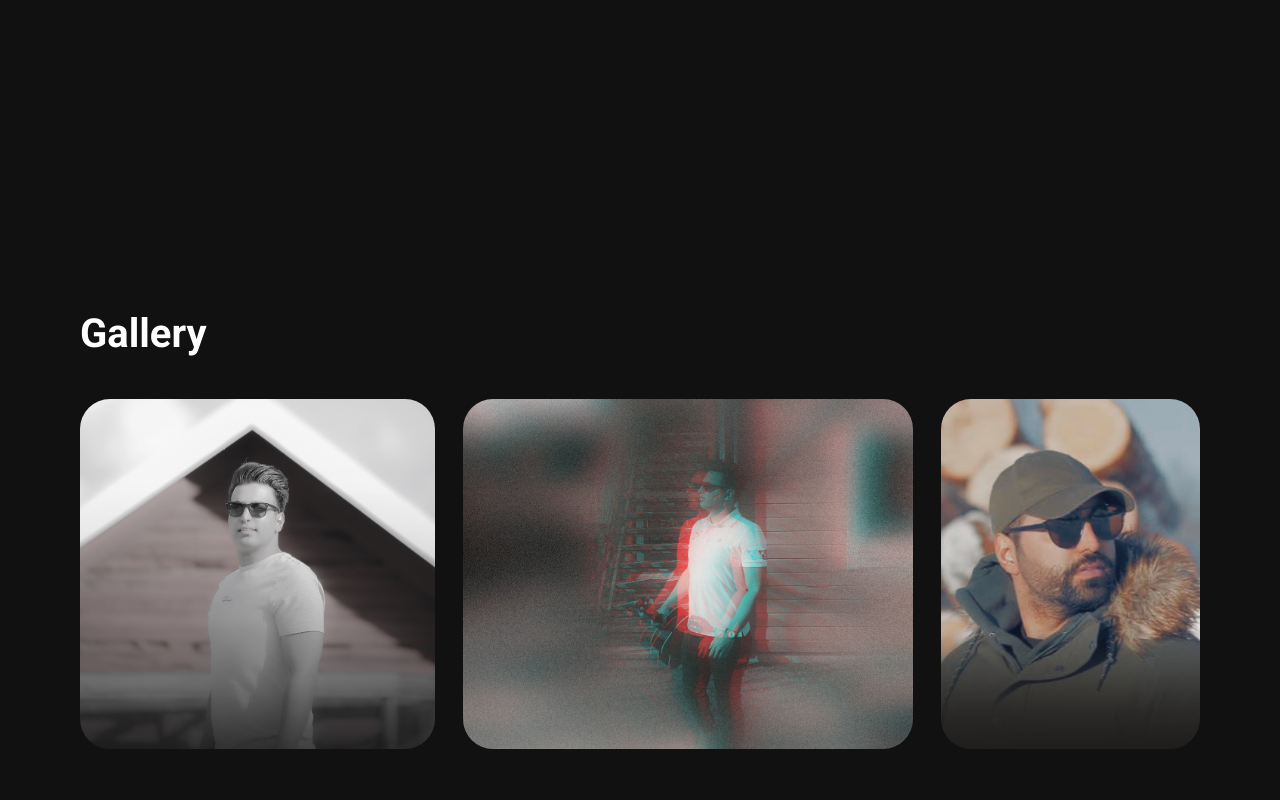
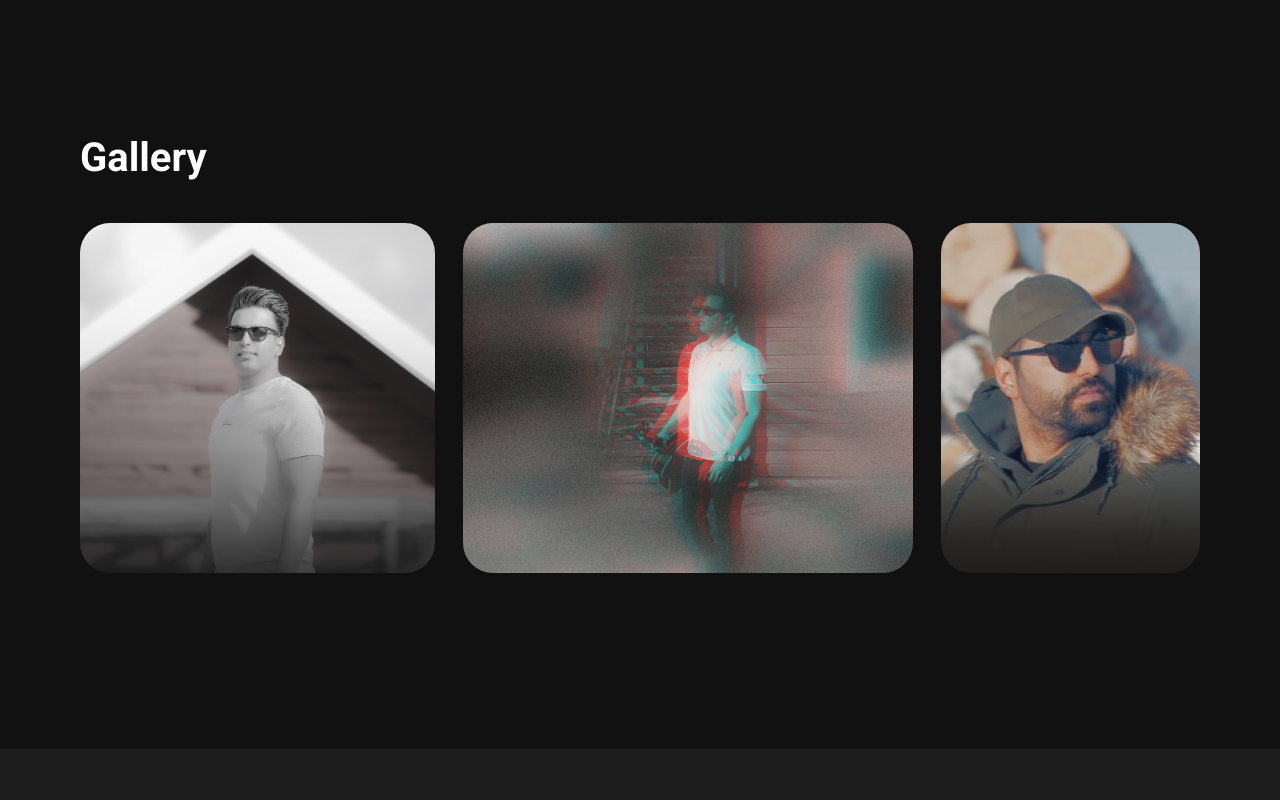
Before and after one commit to MiladDevarts/ahir-yousefi, a Next.js app: page / in a window 1280 px wide. Shown: the part 4740-5540 px from the top of the page. Built offline with nearby package versions, Linux system fonts and the light colour scheme; a web font is replaced by a local one.

Commit message:
fix: spacing

```diff
--- a/components/Sections/Gallery/index.tsx
+++ b/components/Sections/Gallery/index.tsx
@@ -66,8 +66,8 @@ const Gallery = () => {
   }, []);
 
   return (
-    <div className="overflow-hidden">
-      <section className="container my-44">
+    <div className="overflow-hidden my-44">
+      <section className="container">
         <h2 className="mb-8 font-display font-bold text-[40px]">Gallery</h2>
         <div className="grid grid-cols-3 lg:grid-cols-12 grid-rows-2 lg:grid-rows-1 gap-x-7 gap-y-6">
           {galleryItems.map((item, index) => (
```
